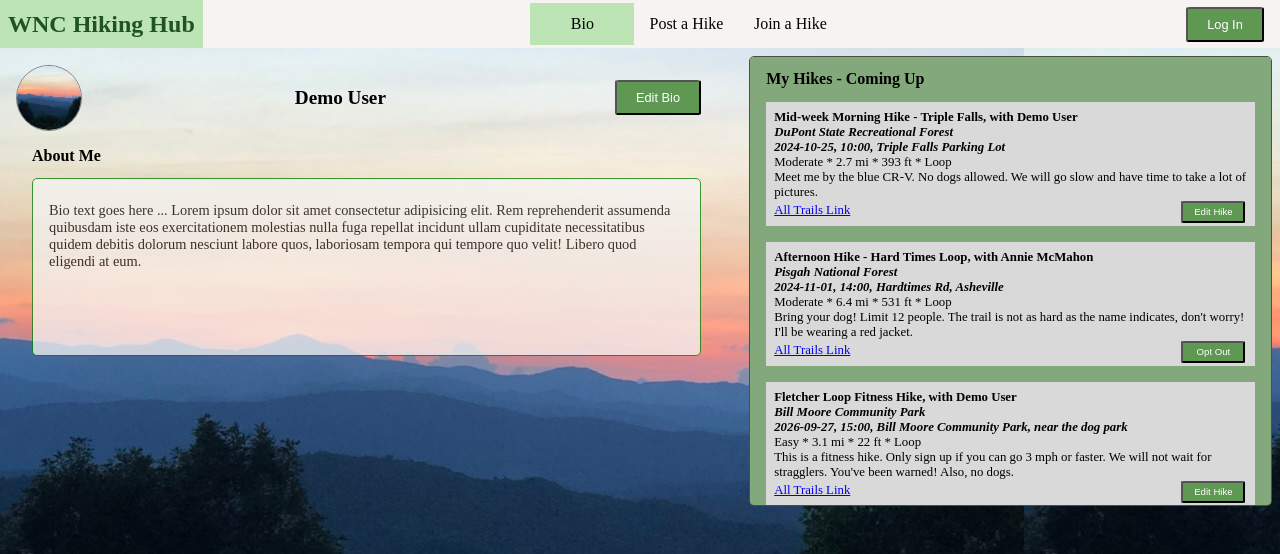
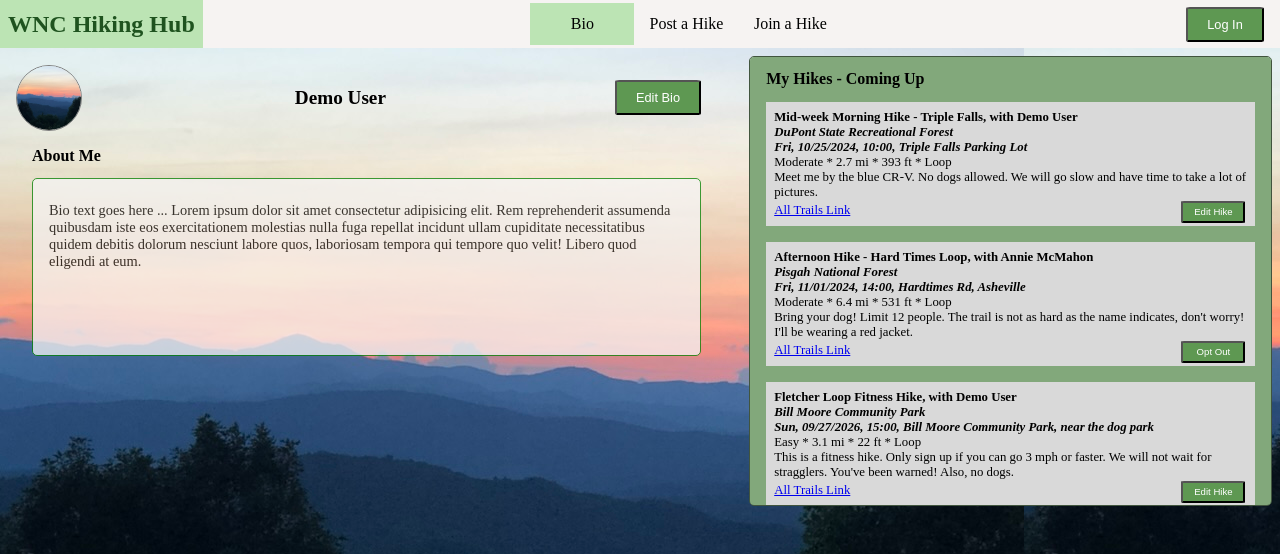
Before and after one commit to AnnieMcMahon/wnc-hiking-hub-v2, a Next.js app: page /bio in a window 1280 px wide. Shown: the top 554 px of the page. Built offline with nearby package versions, Linux system fonts and the light colour scheme.

Commit message:
added function to convert date to Day, mm/dd/yyyy format

```diff
--- /dev/null
+++ b/app/assets/convertDate.js
@@ -0,0 +1,36 @@
+export default function convertDate(origDate) {
+  const hikeDate = new Date(origDate);
+  const yyyy = hikeDate.getFullYear();
+  let d = hikeDate.getDay();
+  let dddd = "";
+  switch (d) {
+    case 0:
+      dddd = "Sun";
+      break;
+    case 1:
+      dddd = "Mon";
+      break;
+    case 2:
+      dddd = "Tue";
+      break;
+    case 3:
+      dddd = "Wed";
+      break;
+    case 4:
+      dddd = "Thu";
+      break;
+    case 5:
+      dddd = "Fri";
+      break;
+    case 6:
+      dddd = "Sat";
+      break;
+  }
+  let mm = hikeDate.getMonth() + 1; // Months start at 0!
+  let dd = hikeDate.getDate();
+  if (dd < 10) dd = "0" + dd;
+  if (mm < 10) mm = "0" + mm;
+  const formattedDate = dddd + ", " + mm + "/" + dd + "/" + yyyy;
+  console.log(formattedDate);
+  return formattedDate;
+}
--- a/app/components/Hike.jsx
+++ b/app/components/Hike.jsx
@@ -2,9 +2,11 @@
 import { useGlobal } from "../context/GlobalContext";
 import { useRouter } from "next/navigation";
 import allTrails from "@/app/assets/allTrails";
+import convertDate from "../assets/convertDate";
 
 function Hike({ hikeType, hikeInfo, cancelled }) {
-  const { appUsers, setAppUsers, currentUser, setCurrentUser, setHike } = useGlobal();
+  const { appUsers, setAppUsers, currentUser, setCurrentUser, setHike } =
+    useGlobal();
   const router = useRouter();
 
   let buttonMessage = "";
@@ -22,6 +24,7 @@ function Hike({ hikeType, hikeInfo, cancelled }) {
     (trail) => trail.id == hikeInfo.allTrailsId
   );
   const hikeCreator = appUsers.find((user) => user.id == hikeInfo.creator);
+  const hikingDate = convertDate(hikeInfo.date);
 
   function handleClick(e) {
     let newUserInfo = currentUser;
@@ -63,7 +66,7 @@ function Hike({ hikeType, hikeInfo, cancelled }) {
       </h4>
       <h5>{allTrailsInfo.area}</h5>
       <h5>
-        {hikeInfo.date}, {hikeInfo.time}, {hikeInfo.location}
+        {hikingDate}, {hikeInfo.time}, {hikeInfo.location}
       </h5>
       <p>
         {allTrailsInfo.difficulty} * {allTrailsInfo.length} *{" "}
```
Lines whose indentation alone changed are shown as unchanged.
